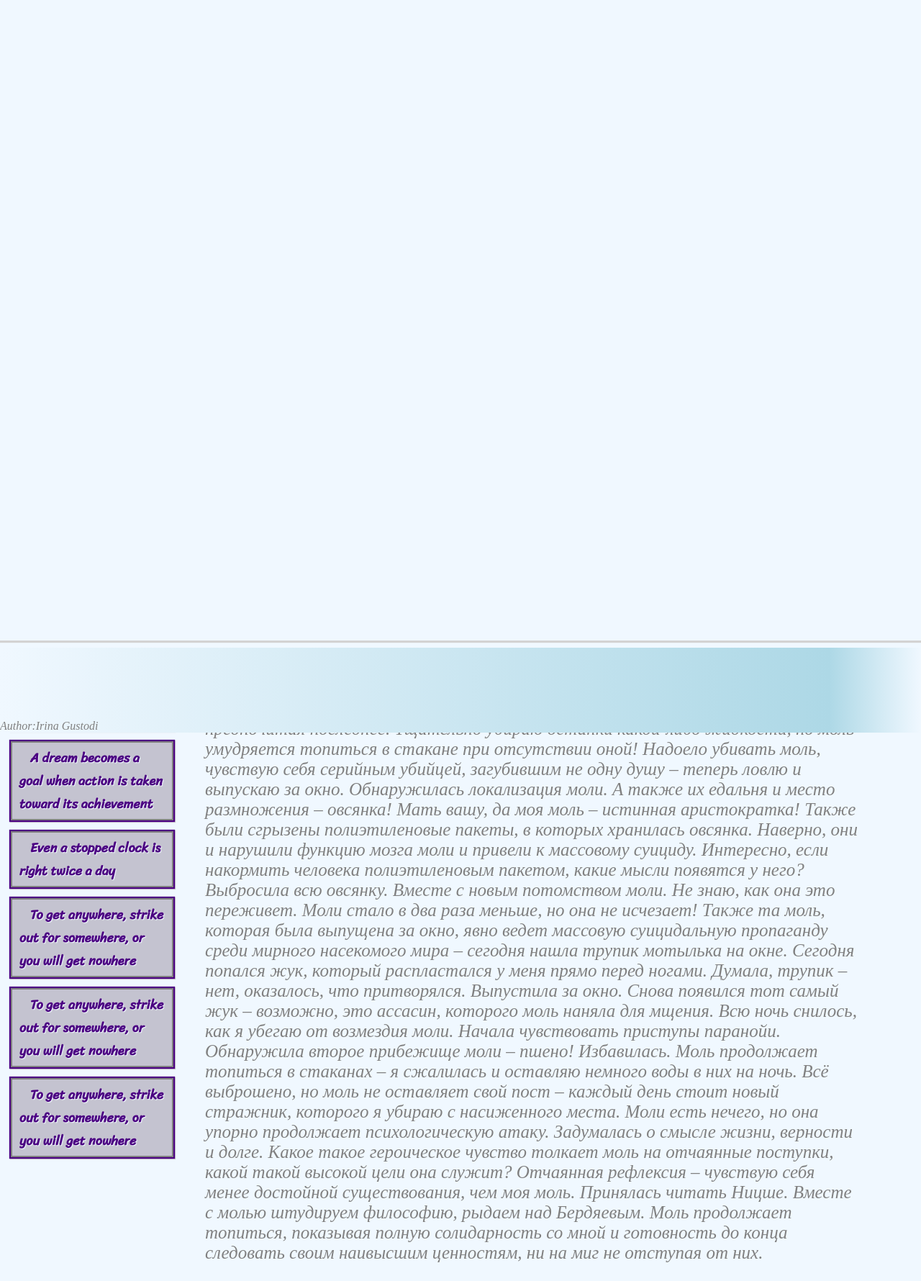
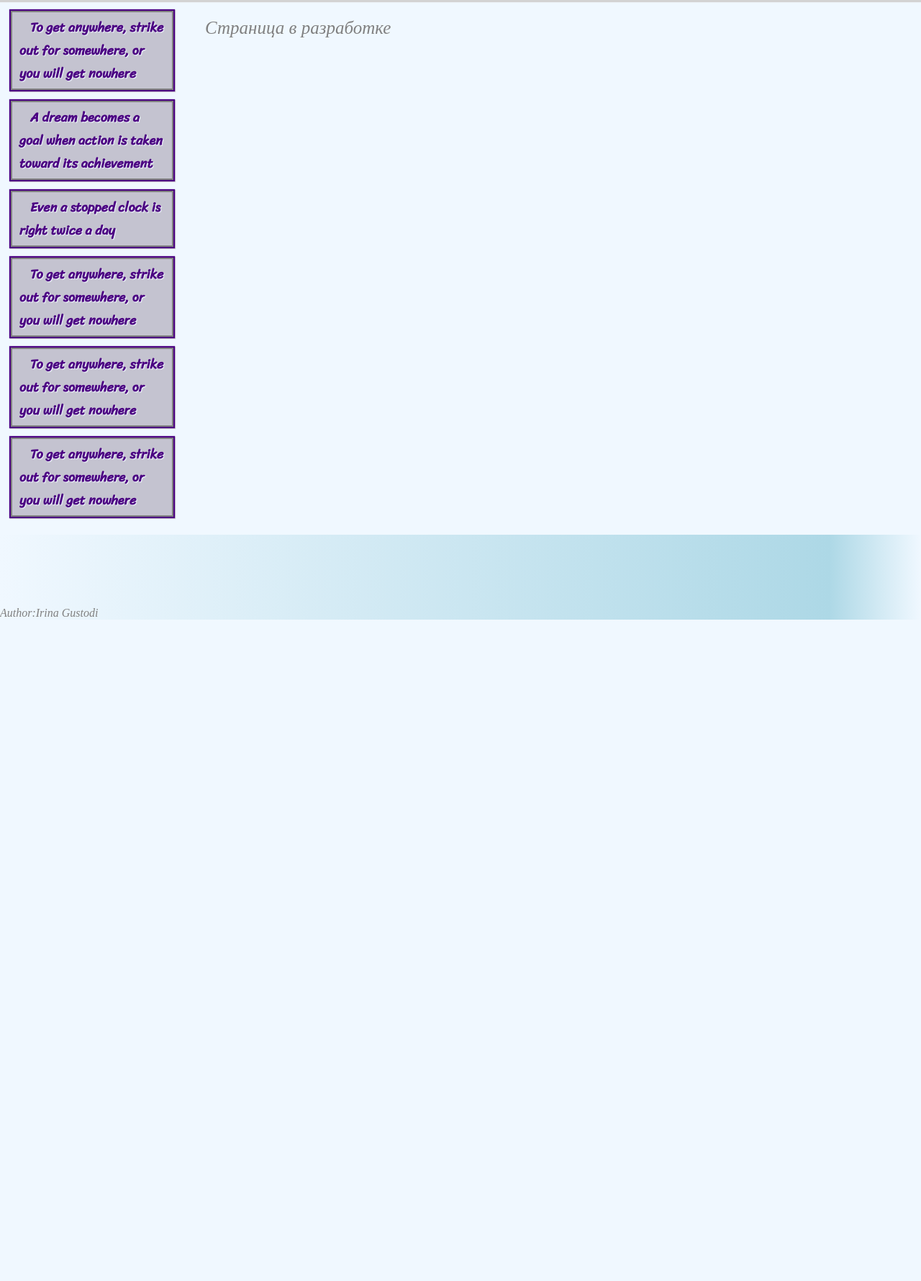
Before and after one commit to ReinDeerRND/inlang, a PHP site: page /lexis.html in a window 1280 px wide. Shown: the part 160-1940 px from the top of the page at 72% size. After the commit the page ends 1021 px from the top, so only its background shows below. Run offline with PHP 8.4, Linux system fonts and the light colour scheme.

Commit message:
fix header

```diff
--- a/base-page_style.css
+++ b/base-page_style.css
@@ -38,7 +38,6 @@ body{
 .header{
 	display: inline-block;
 	width: 100%;
-	height:100%;
 	box-shadow: 0 2px 1px 1px lightgrey;
 }
 .header .menu{
--- a/lexis.html
+++ b/lexis.html
@@ -44,7 +44,8 @@
       </div>
 
       <div class="main">
-	<div class="temp">Откуда-то появилась моль. Причем не одна, а много молей. Причем не в шубе, а где-то на кухне. Пытаюсь установить место ее локализации.
+        <div class="temp"> Страница в разработке</div>
+	<!-- <div class="temp">Откуда-то появилась моль. Причем не одна, а много молей. Причем не в шубе, а где-то на кухне. Пытаюсь установить место ее локализации.
 
 Моли оказались суицидальными: каждую ночь они топятся в остатках чая или сока, причем явно предпочитая последнее.
 
@@ -73,7 +74,7 @@
 Отчаянная рефлексия – чувствую себя менее достойной существования, чем моя моль. Принялась читать Ницше.
 
 Вместе с молью штудируем философию, рыдаем над Бердяевым. Моль продолжает топиться, показывая полную солидарность со мной и готовность до конца следовать своим наивысшим ценностям, ни на миг не отступая от них.
-</div>
+</div> -->
 
       </div>
 
```
